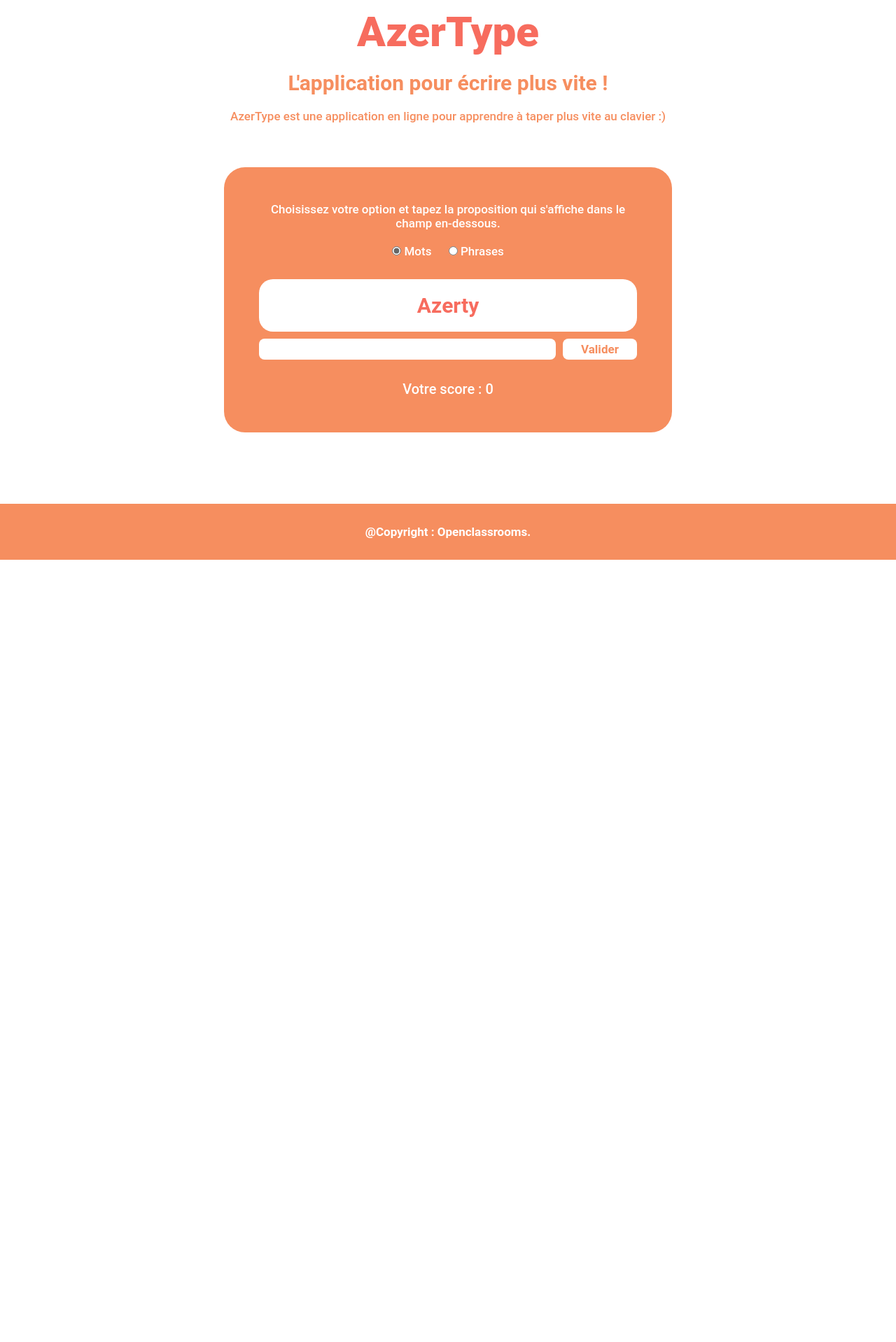
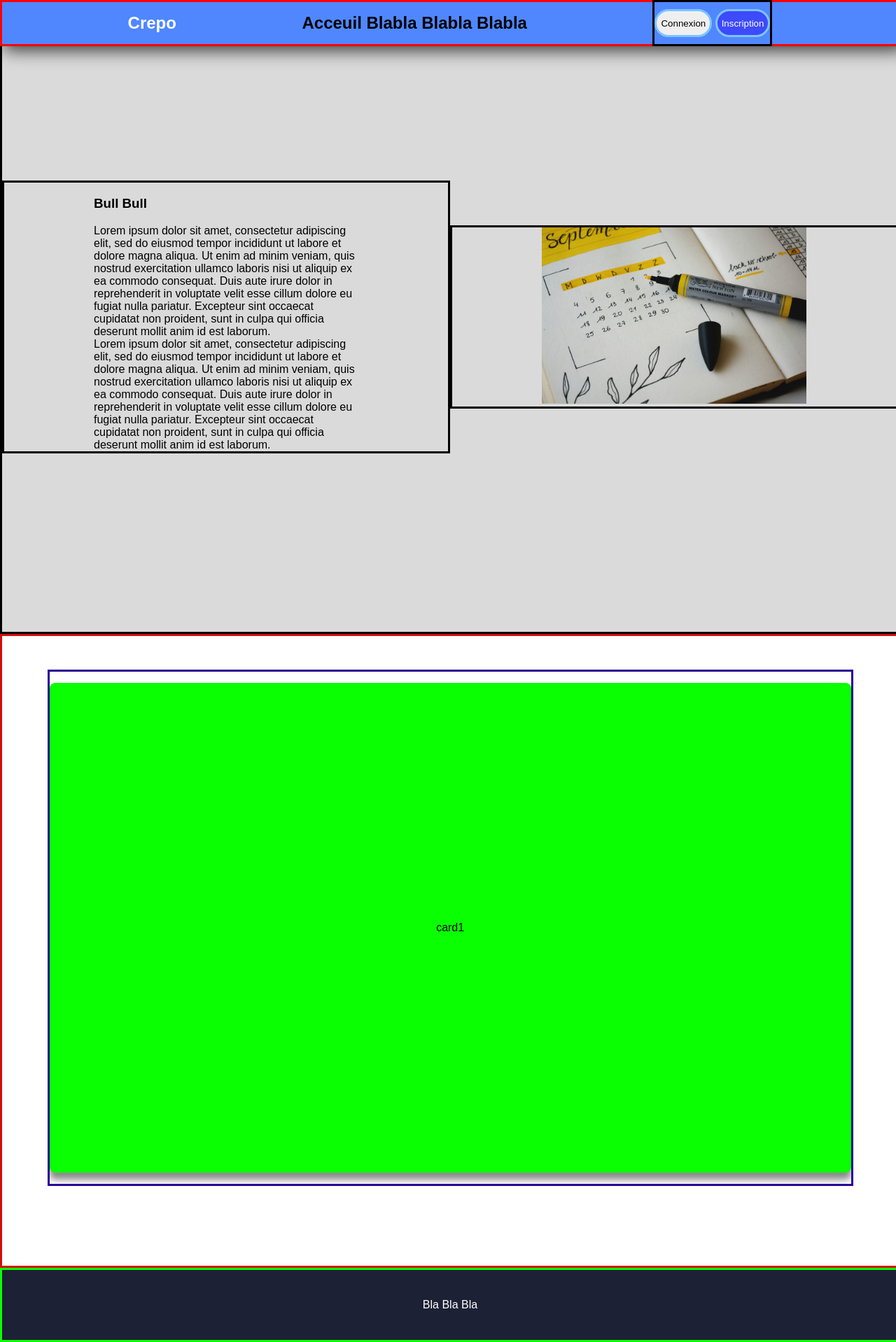
Before and after one commit to projet-turfu/ProjetFutur, a PHP site: page / in a window 1280 px wide. Shown: the whole page at 70% size. Before the commit the page ends 800 px from the top, so only its background shows below. Run offline with PHP 8.4, Linux system fonts and the light colour scheme.

Commit message:
weeknd work

```diff
--- a/index.html
+++ b/index.html
@@ -1,57 +1,47 @@
-<!DOCTYPE html>
+<!doctype html>
 <html lang="fr">
+
 <head>
-    <meta charset="UTF-8">
-    <meta http-equiv="X-UA-Compatible" content="IE=edge">
-    <meta name="viewport" content="width=device-width, initial-scale=1.0">
-    <title>Document</title>
-    <!-- Inclusion du fichier css pour le style du jeu -->
-    <link rel="stylesheet" href="stylefile.css">
+    <meta charset="utf-8">
+    <title>Crepo | Accueil</title>
+    <!--<link rel="icon" type="image/x-icon" href="images/favicon.png">-->
+    <link href="style.css" rel="stylesheet">
+</head>
 
-    <!-- Inclusion des 3 scripts nécessaires pour faire fonctionner le jeu -->
-    <!-- Attention, l'ordre des fichiers js est important.  -->
-    <script src="scripts/config.js"></script>
-    <script src="scripts/script.js"></script>
-    <script src="scripts/main.js"></script>
-</head>
 <body>
-    <!-- HEADER -->
-    <header>
-        <h1>AzerType</h1>
-        <h2>L'application pour écrire plus vite !</h2>
-        <h3>AzerType est une application en ligne pour apprendre à taper plus vite au clavier :)</h3>
-    </header>
-
-    <!-- MAIN -->
+    <nav>
+        <header>
+            <div><h1>Crepo</h1></div>
+            <div><h2> Acceuil Blabla Blabla Blabla</h2></div>
+            <div class ="headerButtons">
+                <form action="login.php" method="post">
+                <input name="connexion" type="submit" value="Connexion" class ="connectionButton1" />
+                <input name="inscription" type="submit" value="Inscription" class ="connectionButton2"/>
+                </form>
+            </div>
+        </header>
+    </nav>
     <main>
-        <div class="zoneOptions">
-            <p>Choisissez votre option et tapez la proposition qui s'affiche dans le champ en-dessous.</p>
-            <div class="optionSource">
-                <input type="radio" name="optionSource" id="mots" value="1" checked>
-                <label for="mots">Mots</label>
-                <input type="radio" name="optionSource" id="phrases" value="2">
-                <label for="phrases">Phrases</label>
+        <section class="hero">
+            <div class="texteDescription">
+                <h3> Bull Bull </h3>
+                Lorem ipsum dolor sit amet, consectetur adipiscing elit, sed do eiusmod tempor incididunt ut labore et dolore magna aliqua. Ut enim ad minim veniam, quis nostrud exercitation ullamco laboris nisi ut aliquip ex ea commodo consequat. Duis aute irure dolor in reprehenderit in voluptate velit esse cillum dolore eu fugiat nulla pariatur. Excepteur sint occaecat cupidatat non proident, sunt in culpa qui officia deserunt mollit anim id est laborum.
+                <br>Lorem ipsum dolor sit amet, consectetur adipiscing elit, sed do eiusmod tempor incididunt ut labore et dolore magna aliqua. Ut enim ad minim veniam, quis nostrud exercitation ullamco laboris nisi ut aliquip ex ea commodo consequat. Duis aute irure dolor in reprehenderit in voluptate velit esse cillum dolore eu fugiat nulla pariatur. Excepteur sint occaecat cupidatat non proident, sunt in culpa qui officia deserunt mollit anim id est laborum.
             </div>
-        </div>
-
-        <div class="zoneProposition">
-            Azerty
-        </div>
-
-        <div class="zoneSaisie">
-            <input type="text" id="inputEcriture" name="inputEcriture">
-            <button id="btnValiderMot">Valider</button>
-        </div>
-
-        <div class="zoneScore">
-            Votre score : <span>0</span>
-        </div>
-
-    </main>
-
-    <!-- FOOTER -->
+            <div class="imageDescription">
+                <img src="images/calendrier.jpg" class="resize">
+            </div>
+        </section>
+        <section class="sectionCarousel">
+            <div class="carousel">
+                <div class="card">card1</div>
+                <div class="card">card2</div>
+                <div class="card">card3</div>
+            </div>
+        </section>
+	</main>
     <footer>
-        @Copyright : Openclassrooms.
+        Bla Bla Bla
     </footer>
 </body>
-</html>
+<html>
--- a/script/config.js
+++ /dev/null
@@ -1,3 +0,0 @@
-// listes pour le jeu
-const listeMots = ['Cachalot', 'Pétunia', 'Serviette']
-const listePhrases = ['Pas de panique', 'Phrase courte', 'Bien le bonjour']
--- a/style.css
+++ b/style.css
@@ -1,26 +1,196 @@
-@import url('https://fonts.googleapis.com/css2?family=TASA+Explorer:wght@400..800&display=swap');
-
+/* style file for the presentation page */
 html {
     padding: 0;
     margin: 0;
 }
 
+
 body {
     font-family: "TASA Explorer", sans-serif;
     margin: 0;
+    background-color: rgb(218, 218, 218);
     color: rgb(0, 0, 0);
 
 }
 
+/* header part */
 header {
-    z-index: 9999;
+    display: flex;
+    flex-direction: row;
+    justify-content: space-evenly;
+    align-items: center;
+    margin: 0;
+    z-index: 90;
+    position: fixed;
+    margin-bottom: 10px;
     width: 100%;
-    height: 50px;
-    font-size: 25px;
-    background-color: rgb(215, 255, 246);
+    height: 60px;
+    background-color: rgb(80, 135, 255);
+    box-shadow: 6px 6px 25px rgba(0, 0, 0, 0.747);
+    border: 3px solid rgb(255, 0, 0);
 
 }
 
-.searchbar {
-    padding-top: 10px;
+h1 {
+    color: white;
 }
+
+.headerButtons {
+    display: flex;
+    flex-direction: row;
+    justify-content: center;
+    align-items: center;
+    height: 100%;
+    border: 3px solid rgb(0, 0, 0);
+}
+
+.connectionButton1 {
+    border-radius: 50px;
+    border: 3px solid rgb(124, 196, 255);
+    height: 40px;
+    cursor: pointer;
+}
+
+.connectionButton2 {
+    border-radius: 50px;
+    border: 3px solid rgb(124, 196, 255);
+    height: 40px;
+    background-color: rgb(61, 74, 253);
+    color: white;
+    cursor: pointer;
+}
+
+.connectionButton1:hover, .connectionButton2:hover {
+    opacity: 0.7;
+}
+
+/*main part */
+
+/* first section */
+.hero {
+    display: flex;
+    flex-direction: row;
+    justify-content: space-evenly;
+    align-items: center;
+    height: 900px;
+    width: 100%;
+    border: 3px solid rgb(0, 0, 0);
+}
+
+.texteDescription {
+    width: 50%;
+    padding: 0 10%;
+    border: 3px solid rgb(0, 0, 0);
+}
+
+.imageDescription {
+    padding: 0 10%;
+    width: 50%;
+    border: 3px solid rgb(0, 0, 0);
+}
+
+.resize {
+    width: 100%;
+    max-width: max-content;
+}
+
+/* second section */
+.sectionCarousel {
+    display: flex;
+    flex-direction: column;
+    height: 900px;
+    width: 100%;
+    background-color: white;
+    border: 3px solid rgb(212, 12, 12);
+}
+
+.carousel {
+    width: 1113px;
+    height: 700px;
+    overflow-x: auto;
+    border: 3px solid rgb(40, 0, 150);
+    margin: 3em auto;
+    display: flex;
+    gap: 1em;
+    padding: 1em;
+    scroll-behavior: smooth;
+    anchor-name: --carousel;
+    scroll-snap-type: x mandatory;
+    scroll-marker-group: after;
+}
+
+.carousel::scroll-marker-group {
+    display: flex;
+    justify-content: center;
+    gap: .5em;
+}
+
+.card::scroll-marker {
+    content:'';
+    height: 1em;
+    width: 1em;
+    background-color: #7f92bb;
+    border-radius: 50%;
+}
+
+.card::scroll-marker:target-current {
+    background-color: #2a6cfc;
+}
+
+.carousel::-webkit-scrollbar {
+    display: none;
+}
+
+.carousel::scroll-button(right), .carousel::scroll-button(left) {
+    margin-left: 5px;
+    content: '>';
+    color: white;
+    border: none;
+    background-color: #afc8ff;
+    height: 25px;
+    width: 25px;
+    border-radius: 50%;
+    cursor: pointer;
+    position: fixed;
+    position-anchor: --carousel;
+    position-area: right center;
+    translate: 0%;
+}
+
+.carousel::scroll-button(left) {
+    content: '<';
+    position-area: left center;
+    translate: -20%;
+}
+
+.carousel::scroll-button(right):disabled, .carousel::scroll-button(left):disabled {
+    opacity: 0.5;
+    cursor: auto;
+}
+
+.card {
+    scroll-snap-align: start;
+    flex: 0 0 20em;
+    aspect-ratio: 5 / 3;
+    background-color: rgb(10, 255, 2);
+    padding: 1em;
+    border-radius: .5em;
+    text-align: center;
+    align-content: center;
+    box-shadow: 0px 10px 10px rgba(0, 0, 0, 0.459);
+}
+
+/* footer part */
+footer {
+    display: flex;
+    flex-direction: row;
+    justify-content: space-evenly;
+    align-items: center;
+    height: 100px;
+    width: 100%;
+    bottom: 0px;
+    background: #1d2135;
+    border: 3px solid rgb(10, 255, 2);
+    color: white;
+    margin: 0;
+}
--- a/stylefile.css
+++ b/stylefile.css
@@ -1,208 +1,100 @@
-/**
- * Reset
- */
- * {
+/* style file for the profile page */
+
+* {
+    padding: 0;
     margin: 0;
-    padding: 0;
-    box-sizing: border-box;
 }
 
-/**
- * Eléments génériques
- */
+html {
+    line-height: 1.5rem;
+}
 
 body {
-    --color-primary: #f76c5e;
-    --color-secondary: #f68e5f;
-    --color-tertiary: #ffeee6;
+    background-color: rgb(218, 218, 218);
+    display: grid;
+    grid-template-columns: auto 1fr;
 }
 
-/* Mise en forme des titres */
-h1 {
-    margin: 10px;
-    font-size: 60px;
-    font-weight: 900;
-    color: var(--color-primary);
+#sidebar {
+    box-sizing: border-box;
+    height: 100vh;
+    width: 250px;
+    padding: 5px 1em;
+    background-color: rgb(80, 135, 255);
+    border-right: 1px solid rgb(0, 0, 0);
+    position: sticky;
+    top: 0;
+    align-self: start;
+    transition: 300ms ease-in-out;
+    overflow: hidden;
+    text-wrap: nowrap;
 }
 
-h2 {
-    margin: 10px;
-    font-size: 30px;
-    font-weight: 600;
-    color: var(--color-secondary);
+#sidebar.close {
+    padding: 5px;
+    width: 60px;
 }
 
-h3 {
-    margin: 10px;
-    font-size: 17px;
-    font-weight: 500;
-    color: var(--color-secondary);
+#sidebar ul {
+    list-style: none;
 }
 
-/* Mise en forme des formulaires */
-input[type='radio'] {
-    filter: grayscale(1); /* Grayscale passe le bouton en niveau de gris */
-}
-
-
-input[type='text'],
-input[type='email'] {
-    width: 100%;
-    margin-right: 10px;
-    padding: 5px;
-    border: none;
-    border-radius: 8px;
-    font-size: 17px;
-    font-weight: 600;
-    font-size: 17px;
-    color: var(--color-primary);
-}
-
-input[type='text']::placeholder,
-input[type='email']::placeholder {
-    color: var(--color-secondary);
-    opacity: 50%;
-}
-
-button {
-    padding: 5px;
-    border: none;
-    border-radius: 8px;
-    font-family: 'Roboto', sans-serif;
-    font-weight: 600;
-    font-size: 17px;
-    color: var(--color-secondary);
-    background-color: white;
-}
-
-button:hover {
-    color: var(--color-primary);
-    background-color: var(--color-tertiary);
-    cursor: pointer;
-}
-
-button:focus {
-    background-color: var(--color-tertiary);
-    border: 3px solid var(--color-primary);
-    padding: 2px;
-
-}
-
-/**
- * Eléments principaux
- */
-body {
+#sidebar > ul > li:first-child {
     display: flex;
-    flex-direction: column;
-    justify-content: space-between;
-    align-items: center;
-    min-height: 100vh;
-    font-family: 'Roboto', sans-serif;
-}
-
-header {
-    display: flex;
-    flex-direction: column;
-    align-items: center;
-}
-
-main {
-    display: flex;
-    flex-direction: column;
-    justify-content: space-between;
-    align-items: center;
-    width: 50%;
-    min-width: 200px;
-    margin-bottom: 50px;
-    padding: 50px;
-    text-align: center;
-    color: white;
-    font-size: 17px;
-    font-weight: 500;
-    border-radius: 30px;
-    background-color: var(--color-secondary);
-}
-
-footer {
-    position: sticky;
-    bottom: 0;
-    display: flex;
-    justify-content: center;
-    width: 100%;
-    padding: 30px;
-    font-weight: 600;
-    font-size: 17px;
-    color: white;
-    background-color: var(--color-secondary);
-}
-
-/**
- * Mise en forme des éléments de la zone principale
- */
-
-/* Zone d'options */
-.optionSource {
-    margin: 20px;
-}
-
-.optionSource input[type='radio']:not(:first-child) {
-    margin-left: 20px;
-}
-
-/* Zone ou sera affiché le texte (mot ou phrase) à afficher */
-.zoneProposition {
-    display: flex;
-    align-items: center;
-    justify-content: center;
-    width: 100%;
-    margin: 10px 0 10px 0;
-    padding: 20px;
-    border-radius: 20px;
-    background-color: white;
-    font-size: 30px;
-    font-weight: 600;
-    color: var(--color-primary);
-}
-
-/* Zone de saisie */
-.zoneSaisie {
-    display: flex;
-    justify-content: space-between;
-    width: 100%;
-    margin-bottom: 30px;
-}
-
-/* Eléments du formulaire de saisie */
-.zoneSaisie input[type='text'] {
-    width: 80%;
-}
-
-.zoneSaisie button {
-    width: 20%;
-}
-
-.zoneScore {
-    font-size: 20px;
-}
-
-/**
- * Responsive
- */
-
-
- /* En dessous de 1200 px */
-@media screen and (max-width: 1200px) {
-    main {
-        width: 60%;
-        padding: 30px;
+    justify-content: flex-end;
+    margin-bottom: 16px;
+    .logo{
+        font-weight: 600;
     }
 }
 
-
-/* En dessous de 800 px */
-@media screen and (max-width: 800px) {
-    main {
-        width: 90%;
-        padding: 10px;
+#sidebar ul li.active a{
+    color: rgb(34, 255, 119);
+    svg{
+        fill: rgb(34, 255, 119);
     }
 }
+
+#sidebar a, #sidebar.logo {
+    border-radius: .5em;
+    padding: .85em;
+    text-decoration: none;
+    color: white;
+    display: flex;
+    align-items: center;
+    gap: 1em;
+}
+
+#sidebar svg {
+    flex-shrink: 0;
+    fill: white
+}
+
+#sidebar a span {
+    flex-grow: 1;
+}
+
+#sidebar a:hover {
+    background-color: rgb(52, 88, 165);
+}
+
+.rotate svg:last-child{
+    rotate: 180deg;
+}
+
+#toggleBtn {
+    margin-left: auto;
+    padding: 1em;
+    border: none;
+    border-radius: .5em;
+    background: none;
+    cursor: pointer;
+
+    svg {
+        transition: rotate 150ms ease;
+    }
+}
+
+#toggleBtn:hover {
+    background-color: rgb(52, 88, 165);
+}
```
Also changed, not shown: script/main.js (deleted, +0 -16 lines), script/script.js (+5 -39 lines), template.html (added, +58 -0 lines), icons/account_box_24dp_E3E3E3_FILL0_wght400_GRAD0_opsz24.svg (added), icons/assignment_24dp_E3E3E3_FILL0_wght400_GRAD0_opsz24.svg (added), icons/format_list_bulleted_24dp_E3E3E3_FILL0_wght400_GRAD0_opsz24.svg (added), icons/groups_24dp_E3E3E3_FILL0_wght400_GRAD0_opsz24.svg (added), icons/menu_24dp_E3E3E3_FILL0_wght400_GRAD0_opsz24.svg (added), images/calendrier.jpg (added).
